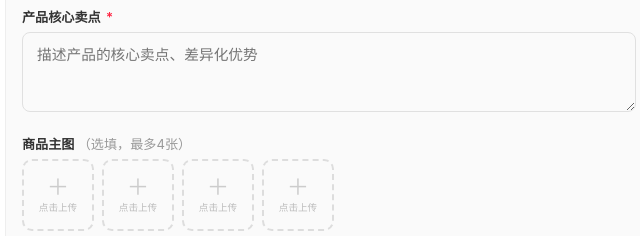
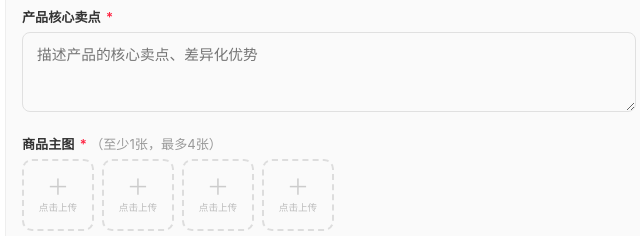
Before and after one commit to herz23331-design/merchant-form, a plain HTML site: page index.html in a window 1280 px wide. Shown: the part 1220-1456 px from the top of the page, 311-951 px from the left. Drawn offline with Linux system fonts and the light colour scheme.

Commit message:
图片改为至少上传1张

```diff
--- a/index.html
+++ b/index.html
@@ -394,7 +394,7 @@ window.addProduct = function() {
       '<textarea class="p-selling" placeholder="描述产品的核心卖点、差异化优势" required></textarea>' +
     '</div>' +
     '<div class="field">' +
-      '<label>商品主图 <span style="color:#999;font-weight:400;">（选填，最多4张）</span></label>' +
+      '<label>商品主图 <span class="required">*</span> <span style="color:#999;font-weight:400;">（至少1张，最多4张）</span></label>' +
       '<div class="img-upload-area" id="imgArea-' + idx + '">' +
         '<div class="img-slot" onclick="triggerImgUpload(' + idx + ', this)"><div class="plus">＋</div><div class="img-label">点击上传</div></div>' +
         '<div class="img-slot" onclick="triggerImgUpload(' + idx + ', this)"><div class="plus">＋</div><div class="img-label">点击上传</div></div>' +
@@ -519,7 +519,7 @@ window.handleSubmit = async function() {
   for (const p of data.products) {
     if (!p.name) { alert('请填写商品名称'); return; }
     if (!p.sellingPoints) { alert('请填写产品核心卖点'); return; }
-    // 图片改为选填，不再校验
+    if (!p.images || p.images.length === 0) { alert('请为商品「' + (p.name||'') + '」上传至少一张主图'); return; }
   }
 
   // 提交中状态
```
